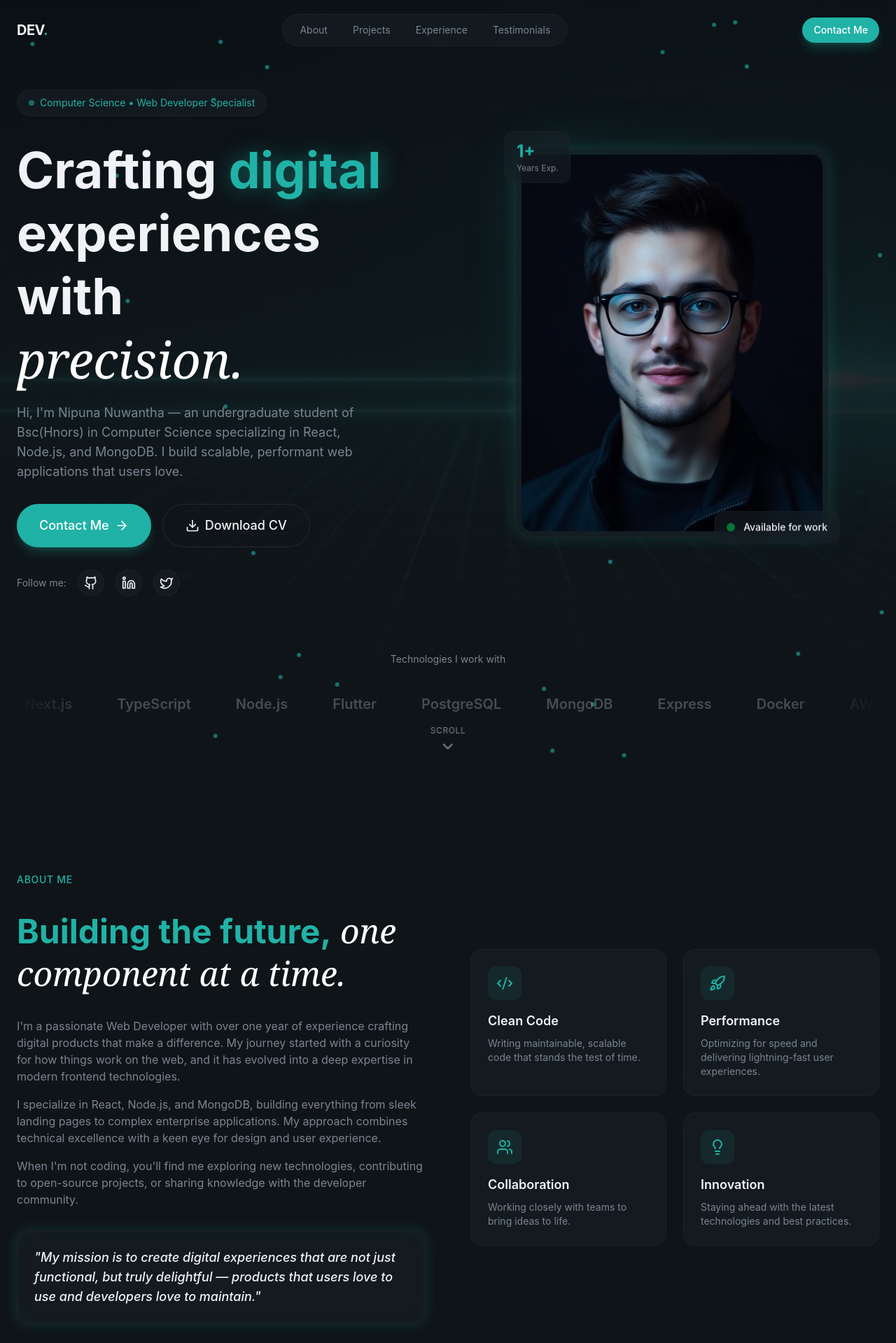
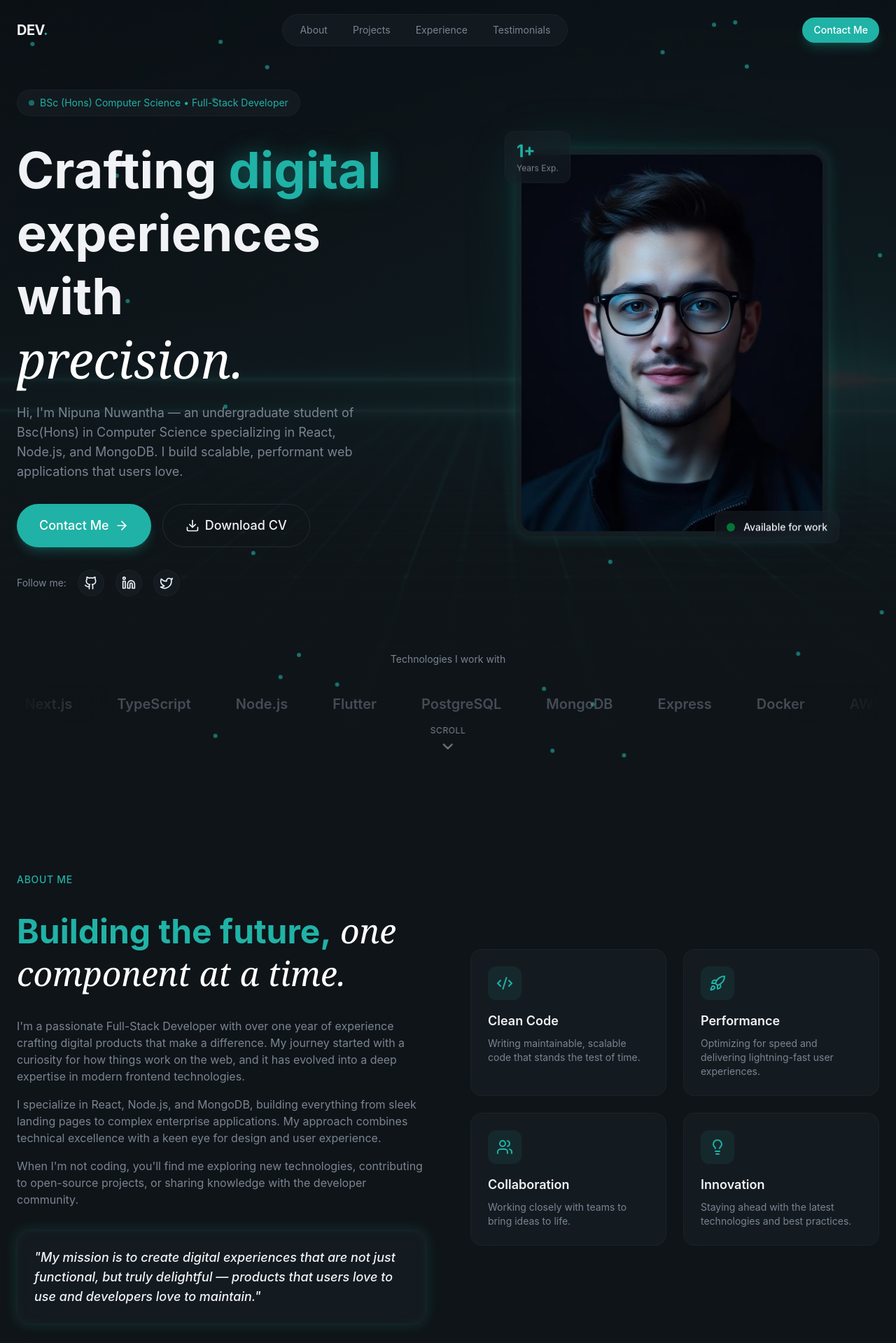
Before and after one commit to UNNuwantha/developer-portfolio, a React (Vite) app in the folder client/: page / in a window 1280 px wide. Shown: the top 1919 px of the page at 70% size. Built offline with nearby package versions, Linux system fonts and the light colour scheme.

Commit message:
Making some Fixes

```diff
--- a/client/src/sections/About.jsx
+++ b/client/src/sections/About.jsx
@@ -49,7 +49,7 @@ export const About = () => {
 
             <div className="space-y-4 text-muted-foreground animate-fade-in animation-delay-200">
               <p>
-                I'm a passionate Web Developer with over one year of
+                I'm a passionate Full-Stack Developer with over one year of
                 experience crafting digital products that make a difference. My
                 journey started with a curiosity for how things work on the web,
                 and it has evolved into a deep expertise in modern frontend
--- a/client/src/sections/Hero.jsx
+++ b/client/src/sections/Hero.jsx
@@ -69,7 +69,7 @@ export const Hero = () => {
             <div className="animate-fade-in">
               <span className="inline-flex items-center gap-2 px-4 py-2 rounded-full glass text-sm text-primary">
                 <span className="w-2 h-2 bg-primary rounded-full animate-pulse" />
-                Computer Science • Web Developer Specialist
+                BSc   (Hons) Computer Science • Full-Stack Developer
               </span>
             </div>
 
@@ -85,7 +85,7 @@ export const Hero = () => {
                 </span>
               </h1>
               <p className="text-lg text-muted-foreground max-w-lg animate-fade-in animation-delay-200">
-                Hi, I'm Nipuna Nuwantha — an undergraduate student of Bsc(Hnors) in Computer Science specializing in
+                Hi, I'm Nipuna Nuwantha — an undergraduate student of Bsc(Hons) in Computer Science specializing in
                 React, Node.js, and MongoDB. I build scalable, performant web
                 applications that users love.
               </p>
```
